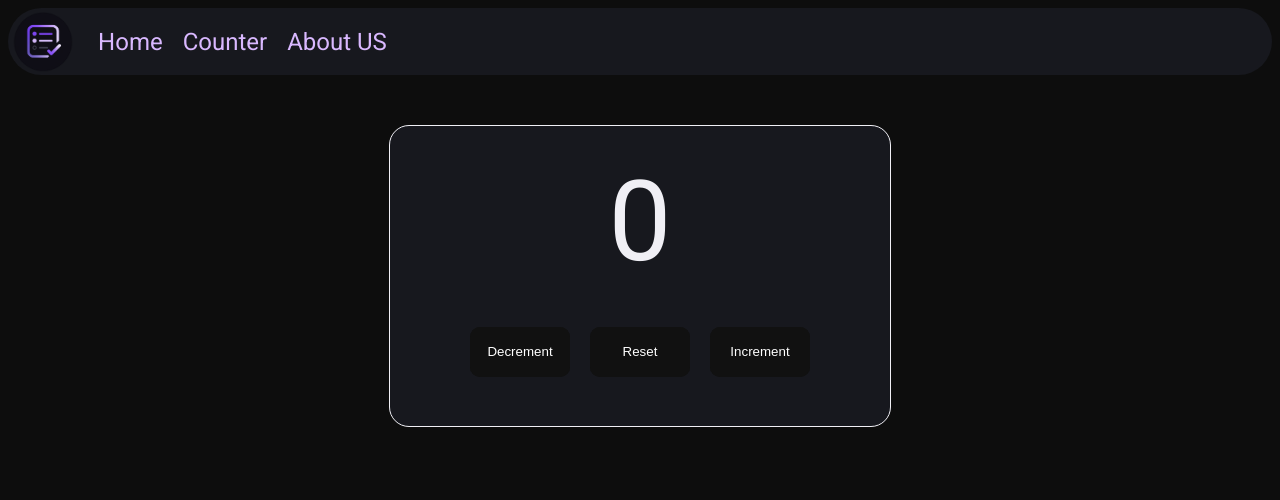
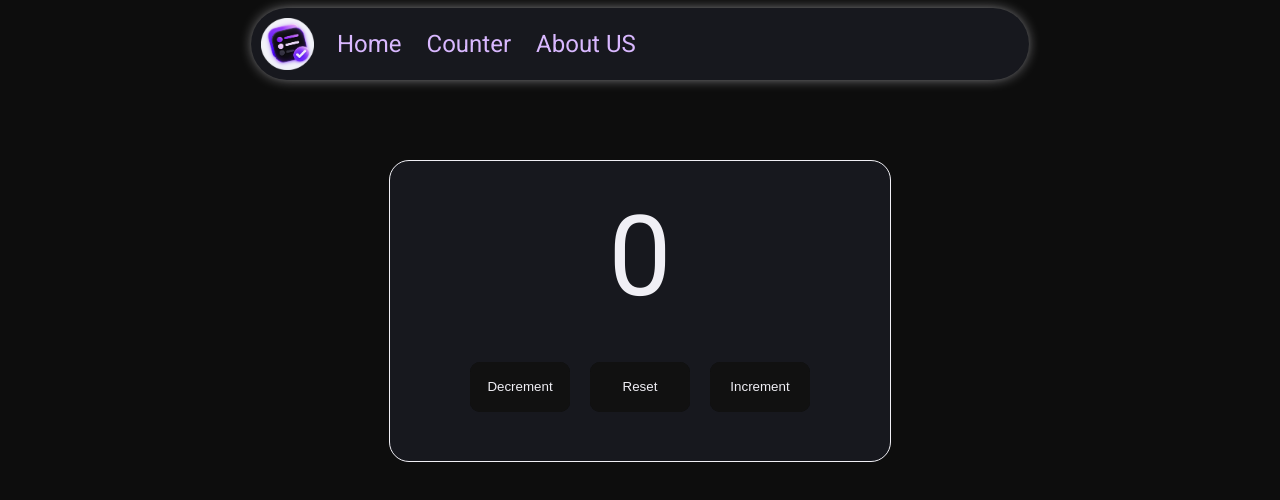
Before and after one commit to Mohamedlpr/Task-manager, a React (Vite) app in the folder Frontend/: page /counter in a window 1280 px wide. Shown: the top 500 px of the page. Built offline with nearby package versions, Linux system fonts and the light colour scheme; the HTML template or start-up script is replaced by a standard one.

Commit message:
changing logo and editing navbar

```diff
--- a/Frontend/src/components/Header.jsx
+++ b/Frontend/src/components/Header.jsx
@@ -2,10 +2,11 @@ import { Link } from "react-router-dom";
 
 function Header() {
   return (
+    <div className="navWrapper">
       <header className="nav">
         <img src="/favicon.png" alt="Task Manger Logo" />
         <div className="navContainer">
-        <Link className="navItems animate__bounceInDown" to="/">
+          <Link className="navItems" to="/">
             Home
           </Link>
           <Link className="navItems" to="/counter">
@@ -16,6 +17,7 @@ function Header() {
           </Link>
         </div>
       </header>
+    </div>
   );
 }
 
--- a/Frontend/src/index.css
+++ b/Frontend/src/index.css
@@ -7,14 +7,28 @@ body {
   box-sizing: border-box;
 }
 
+.navWrapper{
+  display: flex;
+  justify-content: center;
+  width: 100%;
+}
+
 .nav {
   display: flex;
   flex-direction: row;
-  align-items: center;
+  align-content: center;
   background-color: #17181e;
-  height: 57px;
+  box-shadow: 0px 0px 15px -5px #f0eff5;
+  height: 52px;
+  width: 60%;
   border-radius: 60px;
-  padding: 5px;
+  padding: 10px;
+  margin-bottom: 30px;
+  transition: box-shadow 0.3s ease-in-out;
+}
+
+.nav:hover{
+  box-shadow: 0px 0px 15px 0px #D9B8FF;
 }
 
 .nav img {
@@ -26,8 +40,8 @@ body {
   display: flex;
   flex-direction: row;
   align-items: center;
-  padding-left: 2%;
-  gap: 20px;
+  padding-left: 3%;
+  gap: 25px;
 }
 
 .navContainer .navItems {
@@ -81,6 +95,7 @@ body {
   text-align: center;
   background-color: #17181e;
   border: solid #f0eff5 1px;
+  box-shadow: 0px 0px 15px -8px #f0eff5;
   border-radius: 20px;
   padding: 20px;
   margin: 10px;
@@ -148,8 +163,8 @@ body {
   height: 50px;
   border: none;
   outline: none;
-  color: #fff;
-  background: #111;
+  color: #f0eff5;
+  background: #0d0d0d;
   cursor: pointer;
   position: relative;
   z-index: 0;
@@ -160,7 +175,7 @@ body {
   content: "";
   background: linear-gradient(
     45deg,
-    #5B21B6, #7C3AED, #B366FF, #D9B8FF, #e448ec, #F472B6, #6366F1, #22D3EE, #A3E635
+    #5B21B6, #7C3AED, #B366FF, #d9b8ff, #e448ec, #F472B6, #6366F1, #2270ee, #3590e6
   );
   position: absolute;
   top: -2px;
--- a/Frontend/src/pages/Dashboard.jsx
+++ b/Frontend/src/pages/Dashboard.jsx
@@ -1,4 +1,4 @@
-import TaskCard from "../components/TaskCard";
+import TaskCard from "../components/TaskCard.jsx";
 
 function Dashboard() {
   let tasks = [
```
Also changed, not shown: Frontend/public/favicon.png. Lines whose indentation alone changed are shown as unchanged.
